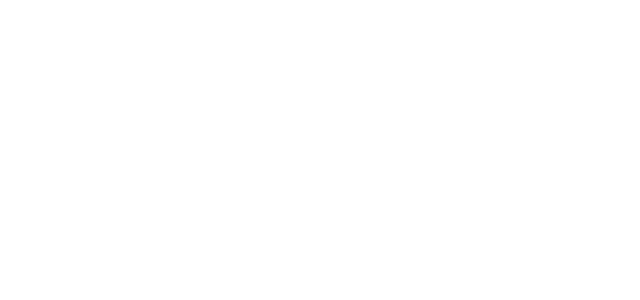
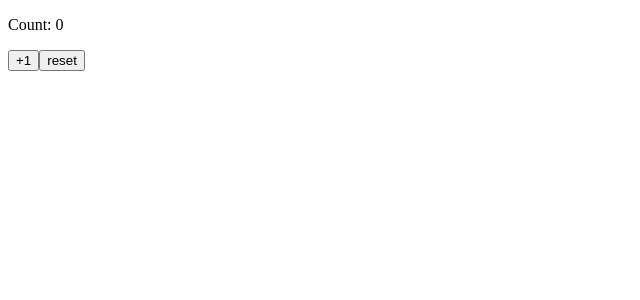
Before and after one commit to KaEssam/React-Course, a React (Vite) app: page / in a window 1280 px wide. Shown: the top 300 px of the page, without its empty margins (0-640 px from the left). Built offline with nearby package versions, Linux system fonts and the light colour scheme.

Commit message:
lesson: 07-useState

```diff
--- a/src/App.tsx
+++ b/src/App.tsx
@@ -1,7 +1,15 @@
+import { useState } from 'react';
 import './App.css';
 
 function App() {
-  return <></>;
+  const [count, setCount] = useState(0);
+  return (
+    <>
+      <p>Count: {count}</p>
+      <button onClick={() => setCount((c) => c + 1)}>+1</button>
+      <button onClick={() => setCount(0)}>reset</button>
+    </>
+  );
 }
 
 export default App;
```
